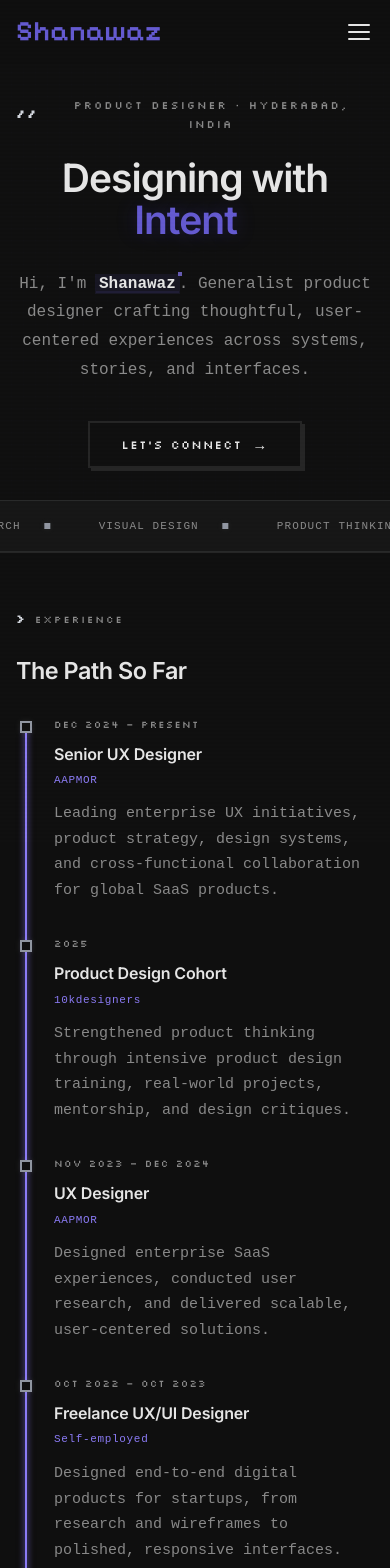
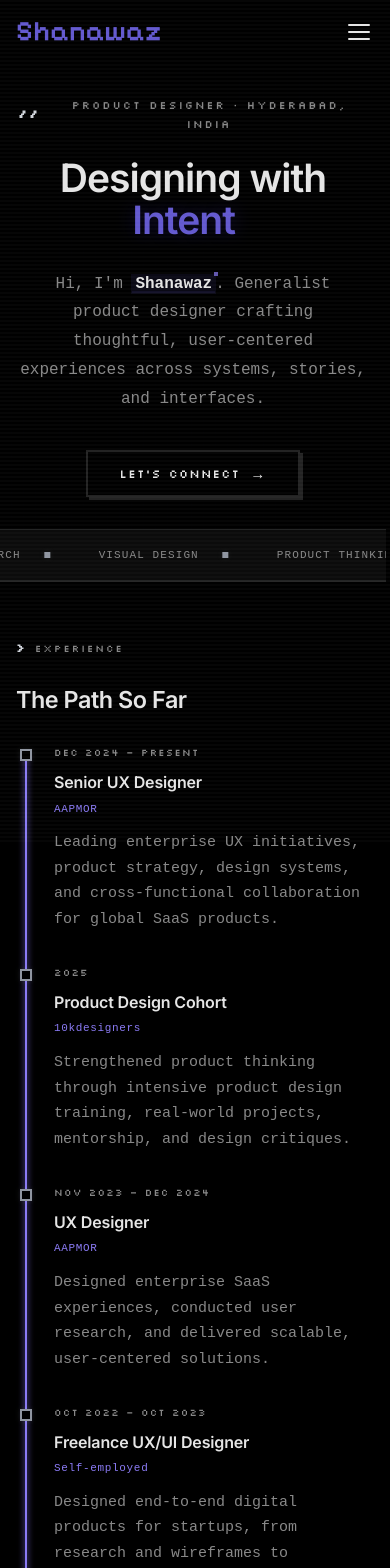
Before and after one commit to shanawaz9/shanawaz-portfolio, a React (Create React App) app: page / in a window 390 px wide. Shown: the top 1568 px of the page. Built offline with nearby package versions, Linux system fonts and the light colour scheme; a web font is replaced by a local one.

Commit message:
responsive design changes

```diff
--- a/public/case-studies/shiftlyn.html
+++ b/public/case-studies/shiftlyn.html
@@ -26,7 +26,17 @@
   /* spacing scale (8pt-based) */
   --sp-1:8px;  --sp-2:12px; --sp-3:16px; --sp-4:24px;
   --sp-5:32px; --sp-6:48px; --sp-7:64px; --sp-8:96px;
-}
+
+  /* layout widths — --wide grows on large displays so the data components use
+     the available canvas; --read stays fixed, a reading measure must not. */
+  --read:720px;
+  --wide:1100px;
+  --pad:32px;
+}
+@media(min-width:1600px){:root{--wide:1240px;--pad:40px;}}
+@media(min-width:1920px){:root{--wide:1340px;--pad:48px;}}
+@media(max-width:640px){:root{--pad:20px;}}
+@media(max-width:400px){:root{--pad:16px;}}
 
 html{scroll-behavior:smooth}
 
@@ -41,8 +51,8 @@ body{
 
 /* layout — .t is the reading column (~74ch at 16.5px), .w carries the wider
    data components. Both stay proportional so neither reads as an afterthought. */
-.t{max-width:720px;margin:0 auto;padding:0 32px}
-.w{max-width:1100px;margin:0 auto;padding:0 32px}
+.t{max-width:var(--read);margin:0 auto;padding:0 var(--pad)}
+.w{max-width:var(--wide);margin:0 auto;padding:0 var(--pad)}
 
 /* header */
 .hdr{padding:72px 0 60px;border-bottom:1px solid var(--line);margin-bottom:64px}
@@ -174,21 +184,22 @@ strong{font-weight:600;color:var(--ink);font-style:normal}
    so the break should read as a pause, not a wall. Parts use the heavier .part-inner border instead. */
 hr{border:none;width:56px;height:2px;background:var(--line2);margin:var(--sp-6) auto;}
 
-/* canvas guide rules — on wide screens, frame the 1100px content width with
+/* canvas guide rules — on wide screens, frame the --wide content column with
    faint fixed verticals so the page reads as a deliberate canvas, not text
-   floating in an unbounded void. */
+   floating in an unbounded void. Tracks --wide so the frame stays on the
+   content edge as the column steps up. */
 @media(min-width:1240px){
   body::before,body::after{
     content:'';position:fixed;top:0;bottom:0;width:1px;
     background:var(--line);z-index:0;pointer-events:none;
   }
-  body::before{left:calc(50% - 550px)}
-  body::after{right:calc(50% - 550px)}
+  body::before{left:calc(50% - var(--wide) / 2)}
+  body::after{right:calc(50% - var(--wide) / 2)}
 }
 
 /* footer */
 footer{border-top:1px solid var(--line);padding:48px 0 72px;margin-top:64px}
-.fi{max-width:720px;margin:0 auto;padding:0 32px;display:flex;justify-content:space-between;align-items:flex-start;flex-wrap:wrap;gap:20px}
+.fi{max-width:var(--read);margin:0 auto;padding:0 var(--pad);display:flex;justify-content:space-between;align-items:flex-start;flex-wrap:wrap;gap:20px}
 .fb{font-size:18px;font-weight:800;color:var(--ink);letter-spacing:-0.02em}
 .fb span{color:var(--red)}
 .fn{font-family:'DM Mono',monospace;font-size:10px;color:var(--ink4);text-align:right;line-height:1.9}
@@ -605,7 +616,7 @@ ol.pl li{margin-bottom:7px}
 }
 .snav.show{transform:none}
 .snav-in{
-  max-width:1100px;margin:0 auto;padding:10px 32px;
+  max-width:var(--wide);margin:0 auto;padding:10px var(--pad);
   display:flex;align-items:center;gap:18px;
 }
 .snav-tabs{
--- a/src/App.js
+++ b/src/App.js
@@ -35,7 +35,7 @@ export default function App() {
       localStorage.setItem('theme', next);
       document.documentElement.setAttribute('data-theme', next);
       document.querySelector('meta[name="theme-color"]')
-        ?.setAttribute('content', next === 'dark' ? '#0e0c0a' : '#f8f7f4');
+        ?.setAttribute('content', next === 'dark' ? '#000000' : '#f8f7f4');
       return next;
     });
   }, []);
@@ -43,7 +43,7 @@ export default function App() {
   // Light mode disabled for now — pin the document to dark on mount and clear any stale preference.
   useEffect(() => {
     document.documentElement.setAttribute('data-theme', 'dark');
-    document.querySelector('meta[name="theme-color"]')?.setAttribute('content', '#0e0c0a');
+    document.querySelector('meta[name="theme-color"]')?.setAttribute('content', '#000000');
     localStorage.setItem('theme', 'dark');
   }, []);
 
--- a/src/index.css
+++ b/src/index.css
@@ -35,7 +35,17 @@
   --hover-bg:rgba(22,21,18,0.06);
   --shadow-card:2px 2px 0 var(--border);
   --shadow-card-hover:3px 3px 0 var(--silver);
+  /* LAYOUT SCALE
+     --max-w  : content measure; grows in steps on wide viewports so the nav and
+                sections use the available width instead of sitting in a narrow
+                centred column surrounded by dead space.
+     --gutter : minimum breathing room at the viewport edge.
+     --pad-x  : the single horizontal-padding token every full-bleed band (nav,
+                .section, .philosophy, .cta, footer) uses, so they all align on
+                the same left/right edge at every size. */
   --max-w:1200px;
+  --gutter:24px;
+  --pad-x:max(var(--gutter), calc((100% - var(--max-w)) / 2 + var(--gutter)));
   --font-head:'Funnel Display Variable','Funnel Display','Inter Variable','Inter',system-ui,-apple-system,'Segoe UI',Roboto,sans-serif;
   --font-body:'Red Hat Mono Variable','Red Hat Mono',monospace;
   --font-logo:'Silkscreen',cursive;
@@ -45,9 +55,11 @@
 
 /* ========== DARK MODE (neutral) ========== */
 [data-theme="dark"]{
-  --bg:#0f0f0f;
-  --surface:#161616;
-  --border:#252525;
+  /* True black page field. Surface/border stepped up just enough to keep the
+     card → page separation that the grey background used to provide. */
+  --bg:#000000;
+  --surface:#0b0b0b;
+  --border:#232323;
   --text:#e5e5e5;
   --muted:#888;
   --muted2:#333;
@@ -75,13 +87,19 @@
     rgba(99,89,207,0.2) 58%,
     transparent 82%
   );
-  --nav-bg:rgba(15,15,15,0.92);
+  --nav-bg:rgba(0,0,0,0.92);
   --hover-bg:rgba(255,255,255,0.03);
   --shadow-card:3px 3px 0 var(--border);
   --shadow-card-hover:4px 4px 0 var(--silver);
 }
 
-html{scroll-behavior:smooth;}
+html{
+  scroll-behavior:smooth;
+  /* Reserve the scrollbar track so the fixed nav and the in-flow sections
+     measure against the same width, and so locking body scroll for a modal
+     doesn't shift the page sideways. No-op where scrollbars overlay. */
+  scrollbar-gutter:stable;
+}
 
 body{
   background:var(--bg);
@@ -179,10 +197,13 @@ body::after{
       rgba(255,255,255,0.025) 2px,
       rgba(255,255,255,0.025) 4px
     );
+  /* On a true-black field an `overlay` blend resolves to black, which would
+     erase the CRT texture entirely — composite the lines normally instead. */
+  mix-blend-mode:normal;
 }
 
 a{color:inherit;text-decoration:none;}
-img{display:block;max-width:100%;}
+img{display:block;max-width:100%;height:auto;}
 
 @media(pointer:fine){
   *,*::before,*::after{
@@ -204,7 +225,7 @@ img{display:block;max-width:100%;}
 nav{
   position:fixed;top:0;left:0;right:0;
   z-index:200;
-  padding:0 max(24px, calc((100% - var(--max-w)) / 2 + 24px));
+  padding:0 var(--pad-x);
   height:64px;
   display:flex;
   align-items:center;
@@ -337,6 +358,7 @@ nav{
   position:relative;
   width:100%;
   min-height:100vh;
+  min-height:100svh;
   display:flex;
   align-items:center;
   overflow:hidden;
@@ -391,7 +413,9 @@ nav{
   margin:0 auto;
   width:100%;
   min-height:calc(100vh - 64px);
-  padding:72px 24px 56px;
+  /* svh keeps the first screen from being pushed under mobile browser chrome */
+  min-height:calc(100svh - 64px);
+  padding:72px var(--gutter) 56px;
   display:flex;
   flex-direction:column;
   align-items:center;
@@ -1278,7 +1302,7 @@ nav{
 
 /* SECTIONS */
 .section{
-  padding:100px max(24px, calc((100% - var(--max-w)) / 2 + 24px));
+  padding:100px var(--pad-x);
   border-top:1px solid var(--border);
   transition:border-color 0.35s;
 }
@@ -1306,7 +1330,9 @@ nav{
   display:flex;
   flex-direction:column;
   gap:0;
-  max-width:75%;
+  /* 75% of the container, but never a wider measure than reads comfortably —
+     the cap only engages once --max-w steps up on large displays. */
+  max-width:min(75%,900px);
 }
 .timeline-node{
   position:relative;
@@ -1414,9 +1440,21 @@ nav{
 .work-card-title{font-family:var(--font-head);font-size:18px;font-weight:600;letter-spacing:-0.01em;}
 
 /* BLOG */
+/* Heading + pager on one row; wraps to two rows once they no longer fit,
+   so the heading never gets squeezed into a narrow column on small screens. */
+.blog-head{
+  display:flex;
+  flex-wrap:wrap;
+  justify-content:space-between;
+  align-items:center;
+  gap:16px 32px;
+  margin-bottom:32px;
+}
+.blog-head .section-heading{margin:0;}
 .blog-controls{
   display:flex;
   gap:12px;
+  flex-shrink:0;
 }
 .blog-nav-btn{
   background:var(--surface);
@@ -1546,7 +1584,7 @@ nav{
   overflow:hidden;
   position:relative;
   border:1px solid var(--border);
-  background:#0a0a0a;
+  background:#000;
   cursor:zoom-in;
 }
 .photo-strip-item img{
@@ -1704,7 +1742,7 @@ nav{
 /* PHILOSOPHY */
 .philosophy{
   border-top:1px solid var(--border);
-  padding:100px max(24px, calc((100% - var(--max-w)) / 2 + 24px));
+  padding:100px var(--pad-x);
   text-align:center;
   transition:border-color 0.35s;
 }
@@ -1727,7 +1765,7 @@ nav{
 /* CTA */
 .cta{
   border-top:1px solid var(--border);
-  padding:100px max(24px, calc((100% - var(--max-w)) / 2 + 24px));
+  padding:100px var(--pad-x);
   transition:border-color 0.35s;
 }
 
@@ -1866,7 +1904,7 @@ nav{
 /* FOOTER */
 footer{
   border-top:2px dashed var(--border);
-  padding:28px max(24px, calc((100% - var(--max-w)) / 2 + 24px));
+  padding:28px var(--pad-x);
   display:flex;justify-content:space-between;align-items:center;flex-wrap:wrap;gap:8px;
   transition:border-color 0.35s;
 }
@@ -2069,9 +2107,10 @@ footer p{font-size:11px;color:var(--muted);letter-spacing:0.04em;font-family:var
 /* STRIP ARROWS */
 .strip-header{
   display:flex;
+  flex-wrap:wrap;
   align-items:flex-end;
   justify-content:space-between;
-  gap:24px;
+  gap:16px 24px;
   margin-bottom:56px;
 }
 .life-section .section-heading{margin-bottom:0;}
@@ -2093,26 +2132,72 @@ footer p{font-size:11px;color:var(--muted);letter-spacing:0.04em;font-family:var
 .strip-arrow:hover{border-color:var(--silver-2);background:var(--metal);box-shadow:2px 2px 0 var(--silver);transform:translate(-1px,-1px);}
 .strip-arrow:active{transform:translate(1px,1px);box-shadow:0 0 0 var(--accent);}
 
-/* RESPONSIVE */
+/* RESPONSIVE
+   The layout scales through --gutter / --max-w (see :root) so every band shares
+   one horizontal rhythm; the breakpoints below only adjust what those two tokens
+   can't express — column counts, stacking, and component-level sizing. */
+
+/* ---- Wide desktop tiers -------------------------------------------------- */
+/* The content measure steps up with the viewport so the nav and every section
+   keep using the available width instead of stranding it as side whitespace. */
+
+/* Large laptop / small desktop */
+@media(min-width:1400px){
+  :root{--max-w:1320px;--gutter:32px;}
+  .hero-text{max-width:700px;}
+  .hero-desc{max-width:620px;}
+  .work-grid{gap:24px;}
+  .blog-grid{gap:24px;}
+  .t-grid{gap:24px;}
+  .about-inner{grid-template-columns:1fr 400px;gap:72px;}
+  .about-img-wrap{max-width:400px;}
+}
+
+/* Desktop */
+@media(min-width:1600px){
+  :root{--max-w:1460px;--gutter:40px;}
+  .section,.philosophy,.cta{padding-top:116px;padding-bottom:116px;}
+  .hero-text{max-width:740px;}
+  .work-grid{gap:28px;}
+  .blog-grid{gap:28px;}
+  .t-grid{gap:28px;}
+  .about-inner{grid-template-columns:1fr 420px;gap:88px;}
+  .about-img-wrap{max-width:420px;}
+  .about-img-wrap img{height:520px;}
+  .photo-strip-item{width:420px;height:290px;}
+}
+
+/* Large desktop / 2K — cap the measure so line lengths stay readable, but keep
+   the bands generously inset rather than pinned to a narrow centred column. */
+@media(min-width:1920px){
+  :root{--max-w:1660px;--gutter:48px;}
+  .section,.philosophy,.cta{padding-top:132px;padding-bottom:132px;}
+  .photo-strip-item{width:460px;height:320px;}
+}
+
+/* ---- Down-scaling tiers -------------------------------------------------- */
 
 /* Tablet landscape / small desktop <=1024px */
 @media(max-width:1024px){
   .blog-grid{grid-template-columns:repeat(2,1fr);}
+  .about-inner{grid-template-columns:1fr 320px;gap:44px;}
+  .about-img-wrap{max-width:320px;}
+  .timeline{max-width:100%;}
 }
 
 /* Tablet portrait <=768px */
 @media(max-width:768px){
-  nav{padding:0 20px;}
+  :root{--gutter:20px;}
   .nav-links{display:none;}
   .nav-right-mobile{display:flex;}
   .nav-hamburger{display:flex;}
 
   .hero{min-height:auto;}
-  .hero-inner{padding:48px 20px;}
+  .hero-inner{padding-top:48px;padding-bottom:48px;}
   .hero-title{font-size:clamp(30px,9vw,52px);}
   .hero-desc{font-size:16px;}
 
-  .section{padding:72px 20px;}
+  .section{padding-top:72px;padding-bottom:72px;}
   .section-heading{font-size:clamp(22px,6vw,32px);margin-bottom:36px;}
   .section-label{margin-bottom:28px;}
   .strip-header{align-items:center;margin-bottom:36px;}
@@ -2135,13 +2220,13 @@ footer p{font-size:11px;color:var(--muted);letter-spacing:0.04em;font-family:var
 
   .t-grid{grid-template-columns:1fr;gap:16px;}
 
-  .philosophy{padding:72px 20px;}
+  .philosophy{padding-top:72px;padding-bottom:72px;}
   .philosophy h2{font-size:clamp(26px,7vw,44px);}
 
-  .cta{padding:72px 20px;}
+  .cta{padding-top:72px;padding-bottom:72px;}
   .cta-content{padding:44px 24px;}
 
-  footer{padding:24px 20px;flex-direction:column;text-align:center;}
+  footer{padding-top:24px;padding-bottom:24px;flex-direction:column;text-align:center;}
 
   .photo-strip-item{width:260px;height:190px;}
   .lb-arrow{display:none;}
@@ -2149,23 +2234,44 @@ footer p{font-size:11px;color:var(--muted);letter-spacing:0.04em;font-family:var
   .photo-strip-fade-l,.photo-strip-fade-r{width:50px;}
 }
 
+/* Large phone / small tablet <=600px — blog drops to a single column before the
+   two-up cards get too narrow to read. */
+@media(max-width:600px){
+  .blog-grid{grid-template-columns:1fr;gap:16px;}
+  .blog-title{font-size:14px;}
+  .blog-excerpt{font-size:12px;}
+}
+
 /* Mobile <=480px */
 @media(max-width:480px){
-  nav{padding:0 16px;}
-  .hero-inner{padding:32px 16px;}
+  :root{--gutter:16px;}
+  .hero-inner{padding-top:32px;padding-bottom:32px;}
   .hero-title{font-size:clamp(26px,10vw,42px);}
-  .section{padding:56px 16px;}
+  .section{padding-top:56px;padding-bottom:56px;}
   .section-heading{margin-bottom:32px;}
   .strip-header{gap:16px;margin-bottom:32px;}
   .strip-arrow{width:36px;height:36px;font-size:15px;}
-  .blog-grid{grid-template-columns:1fr;gap:16px;}
-  .philosophy{padding:56px 16px;}
-  .cta{padding:56px 16px;}
+  .philosophy{padding-top:56px;padding-bottom:56px;}
+  .cta{padding-top:56px;padding-bottom:56px;}
   .cta-content{padding:36px 18px;}
   .cta-chrome{padding:8px 10px;font-size:9px;}
-  footer{padding:20px 16px;}
+  footer{padding-top:20px;padding-bottom:20px;}
   .photo-strip-item{width:210px;height:155px;}
   .photo-strip-fade-l,.photo-strip-fade-r{width:32px;}
+  .about-img-wrap img{height:300px;}
+  .connect-modal{padding:32px 24px;min-width:0;}
+  .t-popover{padding:26px 22px;width:min(92vw,560px);}
+  .t-avatar{width:60px;height:60px;}
+}
+
+/* Small phone <=380px — keep the tightest layout from overflowing. */
+@media(max-width:380px){
+  .hero-title{font-size:clamp(24px,10.5vw,34px);}
+  .hero-cta{padding:13px 24px;font-size:11px;}
+  .photo-strip-item{width:180px;height:135px;}
+  .about-img-wrap img{height:260px;}
+  .t-byline{gap:12px;}
+  .t-avatar{width:52px;height:52px;}
 }
 
 @media(hover:none){
```
Also changed, not shown: public/index.html (+2 -2 lines), src/components/Blog.js (+3 -13 lines), public/favicon.svg.
